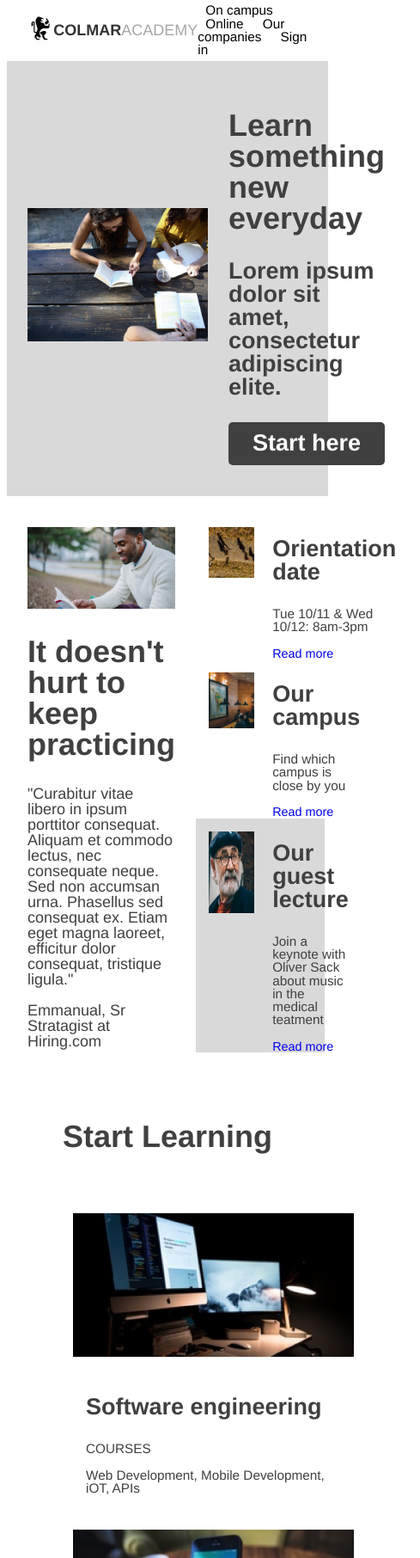
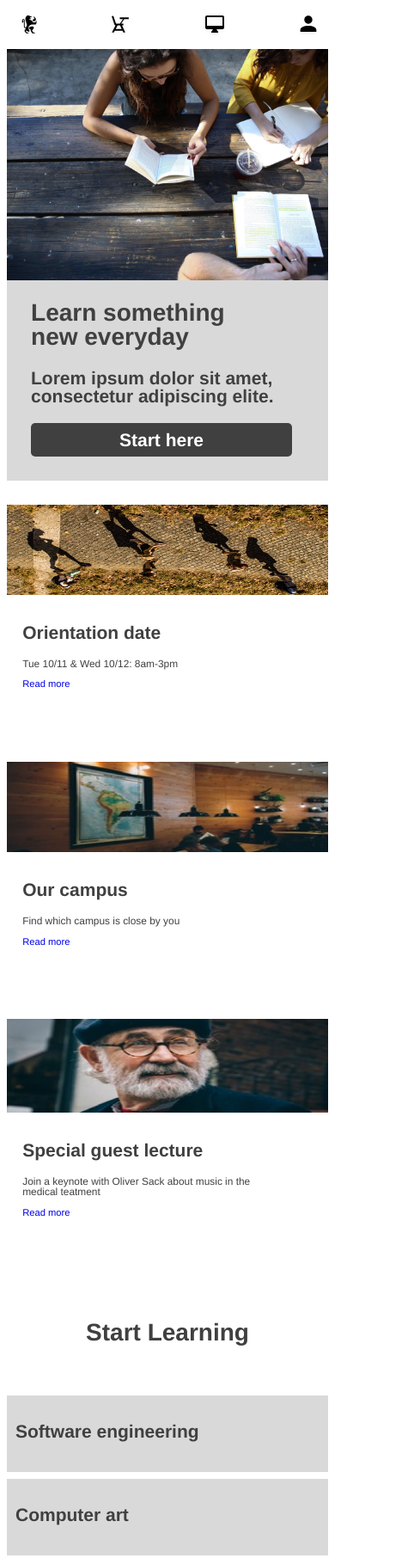
Before and after one commit to nislytico/colmar_academy, a plain HTML site: page index.html in a window 390 px wide. Shown: the top 1812 px of the page at 86% size, 489 px wide, since content can reach past the window. Drawn offline with Linux system fonts and the light colour scheme.

Commit message:
mobile first commit

```diff
--- a/index.html
+++ b/index.html
@@ -14,7 +14,7 @@
         <div class=logo1>COLMAR</div>
         <div class=logo2>ACADEMY</div>
       </div>
-    <div class=nav>
+      <div class=nav>
         <nav>
           <a href="#">On campus</a>
           <a href="#">Online</a>
@@ -22,6 +22,12 @@
           <a href="#">Sign in</a>
         </nav>
       </div>
+      <nav class="mobile">
+        <a href="#"> <img src="resources/images/ic-logo.svg"> </a>
+        <a href="#"><img src="./resources/images/ic-on-campus.svg"></a>
+        <a href="#"><img src="./resources/images/ic-online.svg"></a>
+        <a href="#"><img src="./resources/images/ic-login.svg"></a>
+      </nav>
    </div>
 
    <div class="banner">
@@ -49,7 +55,8 @@
      </div>
      <div class=column>
       <div id=orientation class="orientation">
-        <img src="resources/images/information-orientation.jpg" alt="students on side walk">
+        <img src="resources/images/information-orientation.jpg" alt="students on side walk" class=imgdesktop>
+        <img src="resources/images/information-orientation-mobile.jpg" class=imgmobile>
         <div class=text>
           <h3>Orientation date</h3>
           <p>Tue 10/11 & Wed 10/12: 8am-3pm</p>
@@ -57,7 +64,8 @@
         </div>
       </div>
       <div class="campus">
-        <img src="resources/images/information-campus.jpg" alt="classroom">
+        <img src="resources/images/information-campus.jpg" alt="classroom" class=imgdesktop>
+        <img src="resources/images/information-campus-mobile.jpg" class=imgmobile>
         <div class=text>
           <h3>Our campus</h3>
           <p>Find which campus is close by you </p>
@@ -65,9 +73,11 @@
         </div>
       </div>
       <div id=guest class="guest">
-        <img src="resources/images/information-guest-lecture.jpg" alt="guest speaker">
+        <img src="resources/images/information-guest-lecture.jpg" alt="guest speaker" class=imgdesktop>
+        <img src="resources/images/information-guest-lecture-mobile.jpg" class=imgmobile>
         <div class=text>
-          <h3>Our guest lecture</h3>
+          <h3 class=titledesk>Our guest lecture</h3>
+          <h3 class=titlemobile>Special guest lecture</h3>
           <p>Join a keynote with Oliver Sack about music in the medical teatment </p>
           <a href="#">Read more</a>
         </div>
@@ -80,6 +90,12 @@
    </div>
 
    <div class="startlearning">
+     <div class=mobilebutton><h3>Software engineering</h3></div>
+     <div class=mobilebutton><h3>Computer art</h3></div>
+     <div class=mobilebutton><h3>Design</h3></div>
+     <div class=mobilebutton><h3>Data</h3></div>
+     <div class=mobilebutton><h3>Business</h3></div>
+     <div class=mobilebutton><h3>Marketing</h3></div>
      <div class=gallery class="software">
        <img src="resources/images/course-software.jpg" alt="computers">
        <div class=desc>
@@ -131,7 +147,7 @@
      </div>
    </div>
 
-   <div class="title">
+   <div class="title" id=exhibit>
      <h2>Thesis exhibit</h2>
    </div>
 
--- a/resources/css/style.css
+++ b/resources/css/style.css
@@ -17,6 +17,12 @@ h3 {
   font-weight: bold;
 }
 
+@media only screen and (max-width: 825px){
+  html {
+    font-size: 14px;
+  }
+}
+
 /*navbar*/
 
 .navbar {
@@ -29,6 +35,7 @@ h3 {
   height: 4rem;
   align-items: center;
   margin-top: -.5rem;
+  z-index: 3;
 }
 
 .nav a:link {
@@ -75,11 +82,37 @@ h3 {
   color: #a6a6a6;
 }
 
-.logo {
+.logo{
   display: flex;
   flex-flow: row;
   align-items: center;
   margin-left: 1.33rem;
+}
+
+.mobile {
+  display: none;
+}
+
+
+@media only screen and (max-width: 825px){
+  .logo,
+  .nav {
+    display: none;
+  }
+
+  .mobile {
+    display: flex;
+    flex-flow: row;
+    position: fixed;
+    width: 90%;
+    background-color: white;
+    justify-content: space-between;
+    align-items: center;
+    padding-top: .25rem;
+    margin-left: 1rem;
+    margin-right: 1rem;
+  }
+
 }
 
 /*banner*/
@@ -92,6 +125,7 @@ h3 {
   padding-top: 5rem;
   padding-left: 1.33rem;
   padding-bottom: 2rem;
+  z-index: 2;
 }
 
 .banner img {
@@ -107,7 +141,7 @@ h3 {
   display: flex;
   justify-content: center;
   text-align: center;
-  margin: 0;
+  margin: 0 1rem 0 0;
   background-color: #404040;
   color: white;
   border-radius: 5px;
@@ -134,7 +168,31 @@ h3 {
   text-decoration: none;
 }
 
+@media only screen and (max-width:825px) {
+  .banner {
+    display: flex;
+    flex-flow: column;
+    padding-left: 0;
+  }
+
+  .banner img {
+    width: 100%;
+    margin-top: -2rem;
+  }
+
+  #bannertext {
+    width: 85%;
+    margin-left: 1.5rem;
+    margin-right: 1.5rem;
+  }
+}
+
 /*info section*/
+
+.imgmobile,
+.titlemobile {
+  display: none;
+}
 
 .info {
   display: flex;
@@ -223,6 +281,51 @@ h3 {
    box-shadow:         inset 0 0 10px #cccccc;
  }
 
+ @media only screen and (max-width: 825px){
+   .mainimg,
+   .imgdesktop,
+   .titledesk {
+     display: none;
+   }
+
+   .imgmobile,
+   .titlemobile {
+     display: flex;
+     width: 100%;
+   }
+
+   .info {
+     margin-left: 0;
+   }
+
+   .orientation,
+   .campus,
+   .guest {
+     flex-flow: column;
+     width: 100%;
+   }
+
+   .orientation img,
+   .campus img,
+   .guest img {
+     width: 250%;
+     padding-left: 0;
+     padding-right: 0;
+   }
+
+   .text {
+     padding-left: 1.3rem;
+     width: 200%
+   }
+
+   #guest {
+     background-color: white;
+   }
+
+
+
+ }
+
 /*start learning section*/
 
 .title {
@@ -260,6 +363,28 @@ h3 {
 div.desc {
   padding: 15px;
   font-size: 85%;
+}
+
+@media only screen and ( max-width: 825px) {
+
+  .gallery {
+    display: none;
+  }
+
+  .startlearning {
+    display: flex;
+    flex-flow:column;
+    padding: 0;
+    width: 100%;
+  }
+
+  .mobilebutton {
+    background-color: #d9d9d9;
+    padding-left: 10px;
+    padding-top: 10px;
+    padding-bottom: 16px;
+    margin-top: 8px;
+  }
 }
 
 /*exhibit*/
@@ -314,6 +439,27 @@ div.desc {
   width: 60%;
 }
 
+
+@media only screen and (max-width:825px) {
+  .column2 {
+    display: none;
+  }
+
+  .video h3,
+  .video p {
+    display: none;
+  }
+
+  .video {
+    width: 100%;
+    padding-left: 0;
+    margin-left: -17px;
+  }
+
+  #exhibit {
+    padding-bottom: 0;
+  }
+}
 /*copyright*/
 
 footer {
@@ -352,6 +498,14 @@ footer {
   color:#ff6666;
 }
 
+@media only screen and (max-width: 825px) {
+  footer {
+    width: 60%;
+  }
+
+
+}
+
 
 
 
```
Also changed, not shown: 3 other files.
